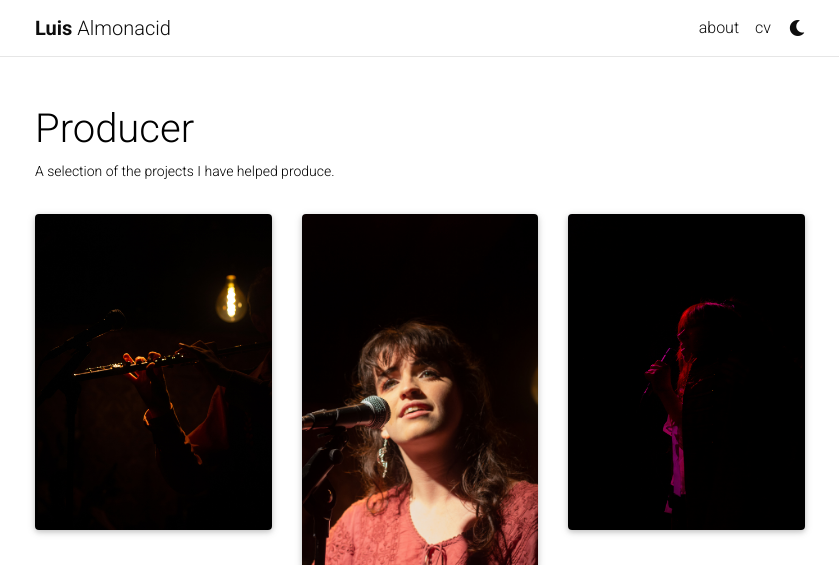
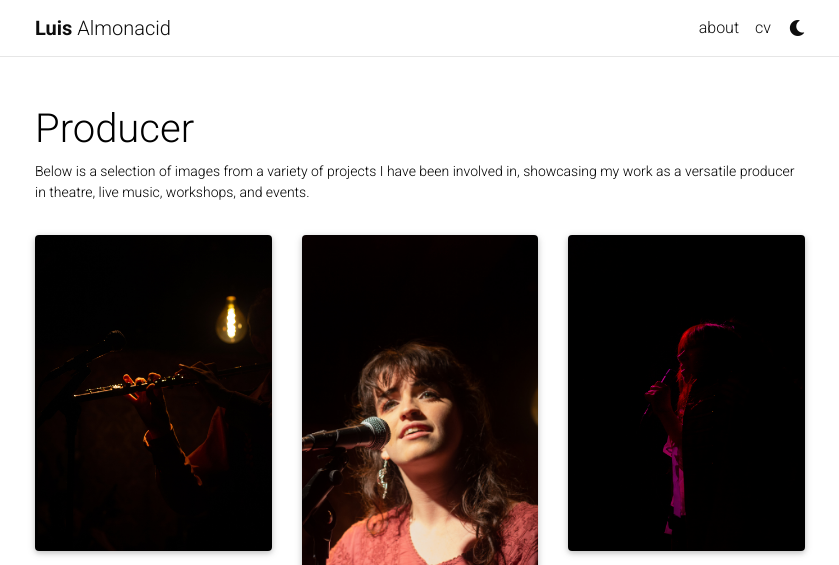
Before and after one commit to MysteryMonks/MysteryMonks.github.io, a Jekyll site: the page built from _pages/producer.md, in a window 1280 px wide and 1070 px high. Shown: the top 565 px of the window, without its empty margins (220-1059 px from the left). Built offline with Jekyll 4.4.1, drawn with Linux system fonts in a browser that asks for light colours; full-size pictures stand in for the smaller copies a plugin makes; comment, search, counter and statistics services are not loaded; a style sheet for code colours, icons or effects is not loaded; grey boxes are pictures that could not be loaded.

Commit message:
Update producer.md

```diff
--- a/_pages/producer.md
+++ b/_pages/producer.md
@@ -2,7 +2,7 @@
 layout: page
 permalink: /producer/
 title: Producer
-description: A selection of the projects I have helped produce.
+description: Below is a selection of images from a variety of  projects I have been involved in, showcasing my work as a versatile producer in theatre, live music, workshops, and events.
 nav: false
 nav_order: 5
 ---
```
